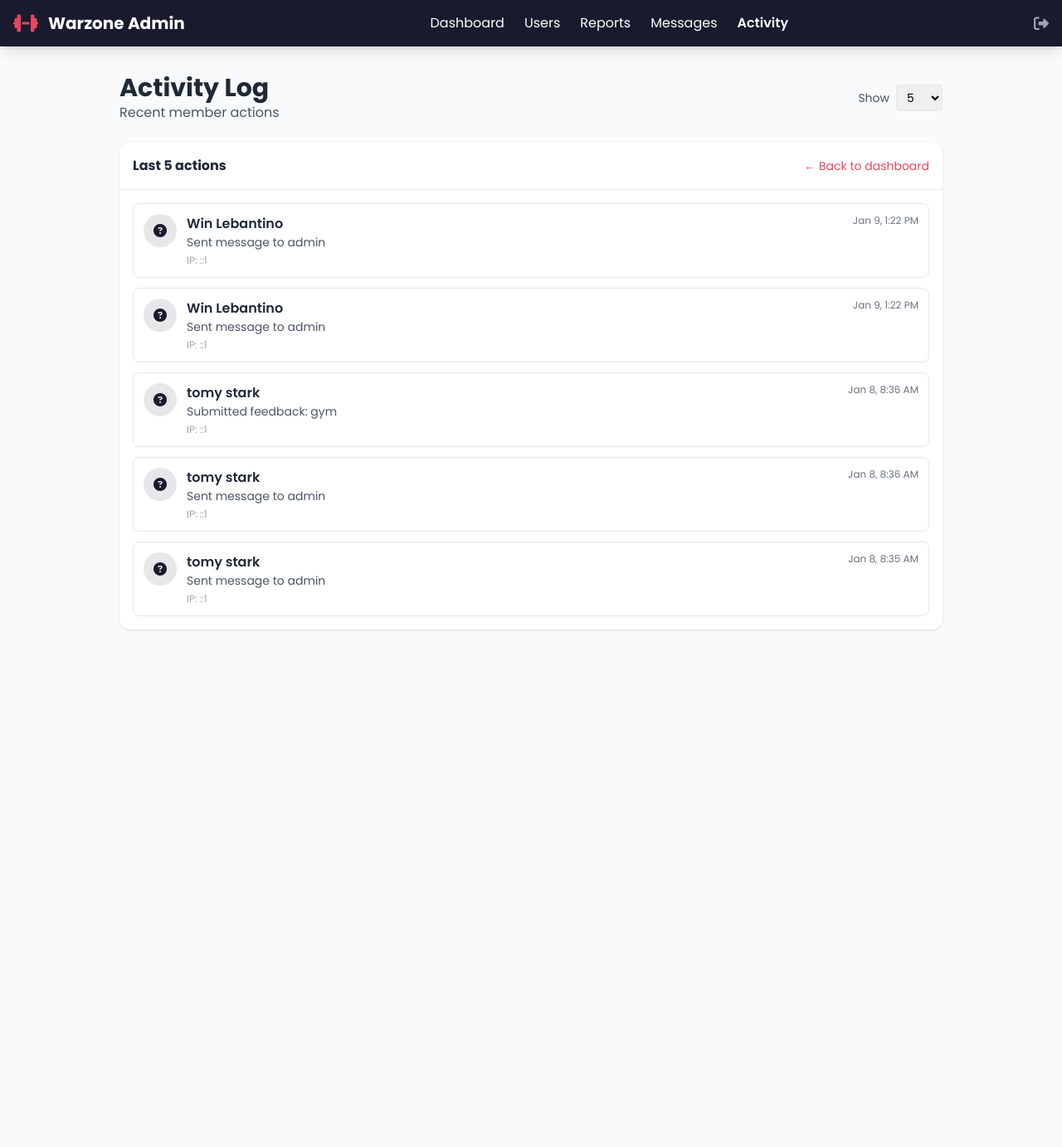
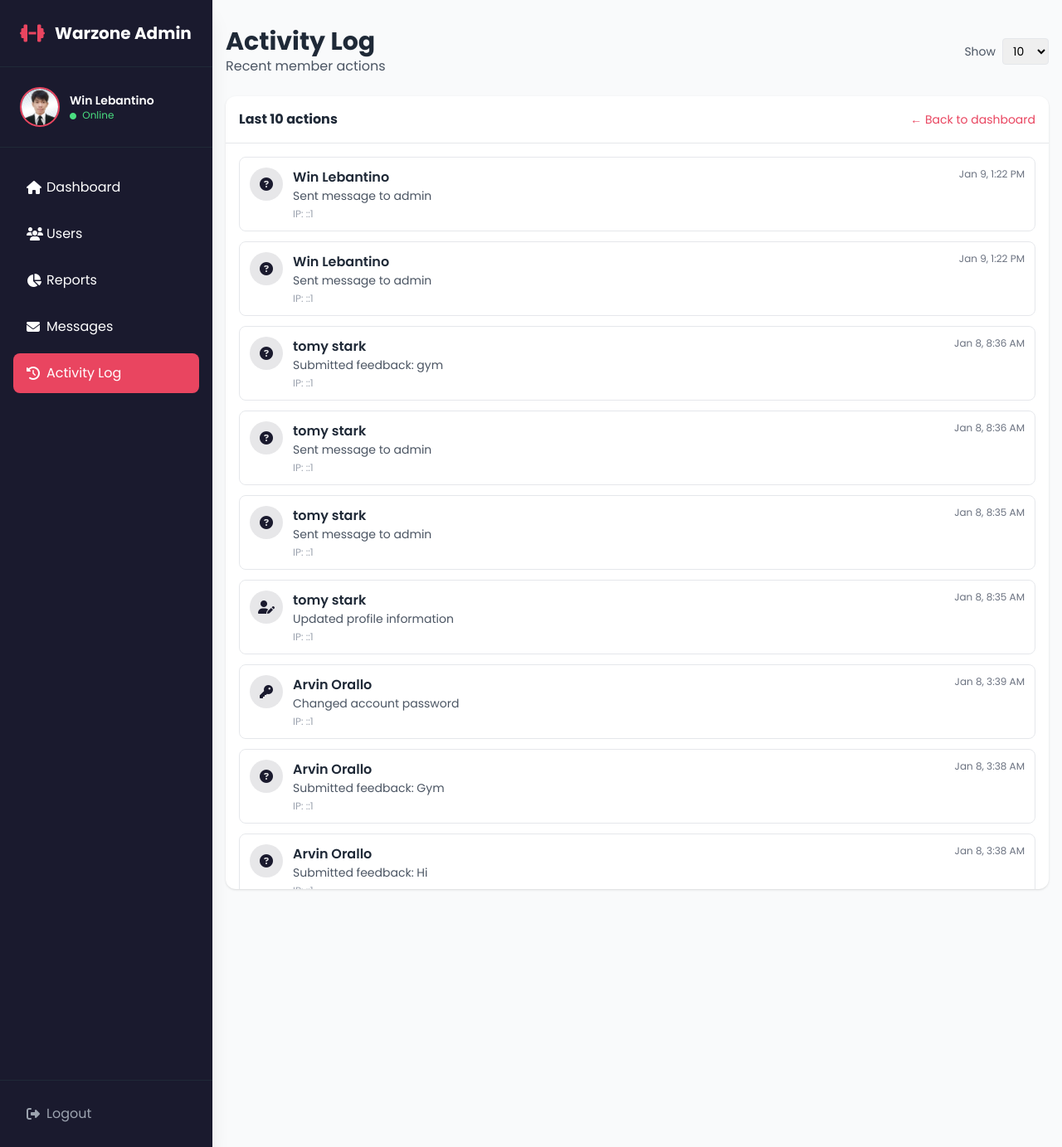
Before and after one commit to lebantinowin/gym-crm, a PHP site: page /admin/activity.php in a window 1280 px wide. Shown: the whole page at 83% size. Run offline with PHP 8.4, Linux system fonts and the light colour scheme; a user stored in the database is signed in; data comes from the database, SQL or seed files in the repository; some libraries are stand-ins or nearby versions.

Commit message:
Fixed Inconsistencies and Sidebar for admin

```diff
--- a/admin/activity.php
+++ b/admin/activity.php
@@ -1,14 +1,17 @@
 <?php
 // admin/activity.php
 require_once '../auth.php';
-require_once '../config.php';
 
 require_admin();
 
-/* ---------- how many rows to show (default 5) ---------- */
-$limit = isset($_GET['show']) && (int)$_GET['show'] > 0
-         ? (int)$_GET['show']
-         : 5;
+/* ---------- Pagination ---------- */
+$limit = isset($_GET['show']) && (int)$_GET['show'] > 0 ? (int)$_GET['show'] : 10;
+$page = isset($_GET['page']) ? max(1, (int)$_GET['page']) : 1;
+$offset = ($page - 1) * $limit;
+
+$stmt_count = $pdo->query("SELECT COUNT(*) FROM user_activity");
+$total_activity = $stmt_count->fetchColumn();
+$total_pages = ceil($total_activity / $limit);
 
 /* ---------- pull the rows ---------- */
 $stmt = $pdo->prepare(
@@ -16,9 +19,10 @@ $stmt = $pdo->prepare(
        FROM user_activity ua
        JOIN users u ON u.id = ua.user_id
       ORDER BY ua.created_at DESC
-      LIMIT :lim"
+      LIMIT :lim OFFSET :off"
 );
 $stmt->bindValue(':lim', $limit, PDO::PARAM_INT);
+$stmt->bindValue(':off', $offset, PDO::PARAM_INT);
 $stmt->execute();
 $activity = $stmt->fetchAll();
 ?>
@@ -53,30 +57,9 @@ $activity = $stmt->fetchAll();
         .scroll-thin::-webkit-scrollbar-thumb{background:#cbd5e1;border-radius:3px}
     </style>
 </head>
-<body class="bg-gray-50">
-<!-- ---------- nav ---------- -->
-<nav class="bg-primary text-white shadow-lg">
-    <div class="container mx-auto px-4 py-3">
-        <div class="flex justify-between items-center">
-            <div class="flex items-center space-x-3">
-                <i class="fas fa-dumbbell text-highlight text-2xl"></i>
-                <h1 class="text-xl font-bold">Warzone Admin</h1>
-            </div>
-            <div class="hidden md:flex items-center space-x-6">
-                <a href="index.php" class="hover:text-highlight transition">Dashboard</a>
-                <a href="users.php" class="hover:text-highlight transition">Users</a>
-                <a href="reports.php" class="hover:text-highlight transition">Reports</a>
-                <a href="messages.php" class="hover:text-highlight transition">Messages</a>
-                <a href="activity.php" class="hover:text-highlight transition font-semibold">Activity</a>
-            </div>
-            <div class="flex items-center space-x-4">
-                <a href="../logout.php" class="text-gray-400 hover:text-highlight transition" title="Logout">
-                    <i class="fas fa-sign-out-alt text-lg"></i>
-                </a>
-            </div>
-        </div>
-    </div>
-</nav>
+<body class="bg-gray-50 md:flex min-h-screen">
+    <?php include 'sidebar.php'; ?>
+    <div class="flex-1 md:ml-64 w-full flex flex-col">
 
 <!-- ---------- content ---------- -->
 <main class="container mx-auto px-4 py-8 max-w-5xl">
@@ -143,6 +126,31 @@ $activity = $stmt->fetchAll();
                     </div>
                 <?php endforeach; ?>
                 </div>
+
+                <!-- Pagination controls -->
+                <?php if ($total_pages > 1): ?>
+                <div class="pt-4 mt-4 border-t border-gray-100 flex items-center justify-between flex-wrap gap-4">
+                    <span class="text-sm text-gray-700">
+                        Showing <?= $offset + 1 ?> to <?= min($offset + $limit, $total_activity) ?> of <?= $total_activity ?> actions
+                    </span>
+                    <div class="flex items-center space-x-1">
+                        <?php if ($page > 1): ?>
+                        <a href="?show=<?= $limit ?>&page=<?= $page - 1 ?>" class="px-3 py-1 border rounded hover:bg-gray-50 text-sm">Prev</a>
+                        <?php endif; ?>
+
+                        <?php
+                        $start_page = max(1, $page - 2);
+                        $end_page = min($total_pages, $page + 2);
+                        for ($i = $start_page; $i <= $end_page; $i++): ?>
+                        <a href="?show=<?= $limit ?>&page=<?= $i ?>" class="px-3 py-1 border rounded text-sm <?= $i === $page ? 'bg-highlight text-white border-highlight' : 'hover:bg-gray-50' ?>"><?= $i ?></a>
+                        <?php endfor; ?>
+
+                        <?php if ($page < $total_pages): ?>
+                        <a href="?show=<?= $limit ?>&page=<?= $page + 1 ?>" class="px-3 py-1 border rounded hover:bg-gray-50 text-sm">Next</a>
+                        <?php endif; ?>
+                    </div>
+                </div>
+                <?php endif; ?>
             <?php endif; ?>
         </div>
     </div>
@@ -154,5 +162,6 @@ document.getElementById('limitSel').addEventListener('change', e => {
     window.location = '?show=' + e.target.value;
 });
 </script>
+</div>
 </body>
 </html>
--- a/admin/logout.php
+++ b/admin/logout.php
@@ -1,5 +1,5 @@
 <?php
 // logout.php - Logout Handler
-require_once 'auth.php';
+require_once '../auth.php';
 logout();
 ?>
--- /dev/null
+++ b/admin/sidebar.php
@@ -0,0 +1,56 @@
+<?php
+$current_page = basename($_SERVER['PHP_SELF']);
+?>
+<!-- Sidebar -->
+<aside class="bg-primary text-white w-64 min-h-screen flex-col shadow-xl hidden md:flex fixed z-20">
+    <div class="p-6 border-b border-gray-800 flex items-center space-x-3">
+        <i class="fas fa-dumbbell text-highlight text-2xl"></i>
+        <h1 class="text-xl font-bold">Warzone Admin</h1>
+    </div>
+
+    <div class="flex items-center space-x-3 p-6 border-b border-gray-800">
+        <img src="<?= htmlspecialchars(file_exists('../uploads/' . ($_SESSION['user_profile_picture'] ?? 'default.png'))
+                    ? '../uploads/' . $_SESSION['user_profile_picture']
+                    : '../uploads/default.png') ?>"
+             alt="Profile" class="rounded-full w-12 h-12 border-2 border-highlight object-cover">
+        <div>
+            <p class="text-sm font-semibold"><?= htmlspecialchars($_SESSION['user_name'] ?? 'Admin') ?></p>
+            <p class="text-xs text-green-400"><i class="fas fa-circle text-[8px] mr-1"></i> Online</p>
+        </div>
+    </div>
+
+    <nav class="flex-1 px-4 py-6 space-y-2 overflow-y-auto">
+        <a href="index.php" class="block px-4 py-3 rounded-lg transition flex items-center <?= $current_page == 'index.php' ? 'bg-highlight text-white' : 'hover:bg-secondary hover:text-highlight' ?>">
+            <i class="fas fa-home w-6"></i> <span>Dashboard</span>
+        </a>
+        <a href="users.php" class="block px-4 py-3 rounded-lg transition flex items-center <?= $current_page == 'users.php' ? 'bg-highlight text-white' : 'hover:bg-secondary hover:text-highlight' ?>">
+            <i class="fas fa-users w-6"></i> <span>Users</span>
+        </a>
+        <a href="reports.php" class="block px-4 py-3 rounded-lg transition flex items-center <?= $current_page == 'reports.php' ? 'bg-highlight text-white' : 'hover:bg-secondary hover:text-highlight' ?>">
+            <i class="fas fa-chart-pie w-6"></i> <span>Reports</span>
+        </a>
+        <a href="messages.php" class="block px-4 py-3 rounded-lg transition flex items-center <?= $current_page == 'messages.php' ? 'bg-highlight text-white' : 'hover:bg-secondary hover:text-highlight' ?>">
+            <i class="fas fa-envelope w-6"></i> <span>Messages</span>
+        </a>
+        <a href="activity.php" class="block px-4 py-3 rounded-lg transition flex items-center <?= $current_page == 'activity.php' ? 'bg-highlight text-white' : 'hover:bg-secondary hover:text-highlight' ?>">
+            <i class="fas fa-history w-6"></i> <span>Activity Log</span>
+        </a>
+    </nav>
+    <div class="p-4 border-t border-gray-800">
+        <a href="../logout.php" class="block px-4 py-3 text-gray-400 hover:text-highlight transition flex items-center">
+            <i class="fas fa-sign-out-alt w-6"></i> <span>Logout</span>
+        </a>
+    </div>
+</aside>
+
+<!-- Mobile Header -->
+<div class="md:hidden bg-primary text-white p-4 flex justify-between items-center shadow-lg sticky top-0 z-20">
+    <div class="flex items-center space-x-3">
+        <i class="fas fa-dumbbell text-highlight text-xl"></i>
+        <h1 class="text-lg font-bold">Warzone Admin</h1>
+    </div>
+    <div class="flex items-center space-x-4">
+        <a href="index.php" class="text-gray-400 hover:text-white"><i class="fas fa-home"></i></a>
+        <a href="../logout.php" class="text-gray-400 hover:text-highlight"><i class="fas fa-sign-out-alt"></i></a>
+    </div>
+</div>
--- a/attendance.php
+++ b/attendance.php
@@ -1,7 +1,6 @@
 <?php
 // attendance.php - Attendance with Double-Click Remove
 require_once 'auth.php';
-require_once 'config.php';
 
 require_login();
 
--- a/dashboard.php
+++ b/dashboard.php
@@ -1,7 +1,6 @@
 <?php
 // dashboard.php - Enhanced Main Dashboard with Notifications, AI Popups & Journal
 require_once 'auth.php';
-require_once 'config.php';
 
 require_login();
 
--- a/journal.php
+++ b/journal.php
@@ -1,7 +1,6 @@
 <?php
 // journal.php - Journey Journal (Fixed Mood Selection & Archive)
 require_once 'auth.php';
-require_once 'config.php';
 
 require_login();
 
--- a/notifications.php
+++ b/notifications.php
@@ -1,7 +1,6 @@
 <?php
 // notifications.php — Notification API
 require_once 'auth.php';
-require_once 'config.php';
 
 if (!is_logged_in()) {
     http_response_code(403);
--- a/profile.php
+++ b/profile.php
@@ -1,7 +1,6 @@
 <?php
 // profile.php - Enhanced User Profile with Messaging and Feedback (FIXED)
 require_once 'auth.php';
-require_once 'config.php';
 
 require_login();
 
--- a/workouts.php
+++ b/workouts.php
@@ -1,7 +1,6 @@
 <?php
 // workouts.php - Complete Fixed Version with Emoji Support
 require_once 'auth.php';
-require_once 'config.php';
 
 require_login();
 
```
Also changed, not shown: admin/config.php (deleted, +0 -36 lines), admin/index.php (+4 -41 lines), admin/messages.php (+39 -25 lines), admin/reports.php (+4 -24 lines), admin/users.php (+42 -37 lines).
